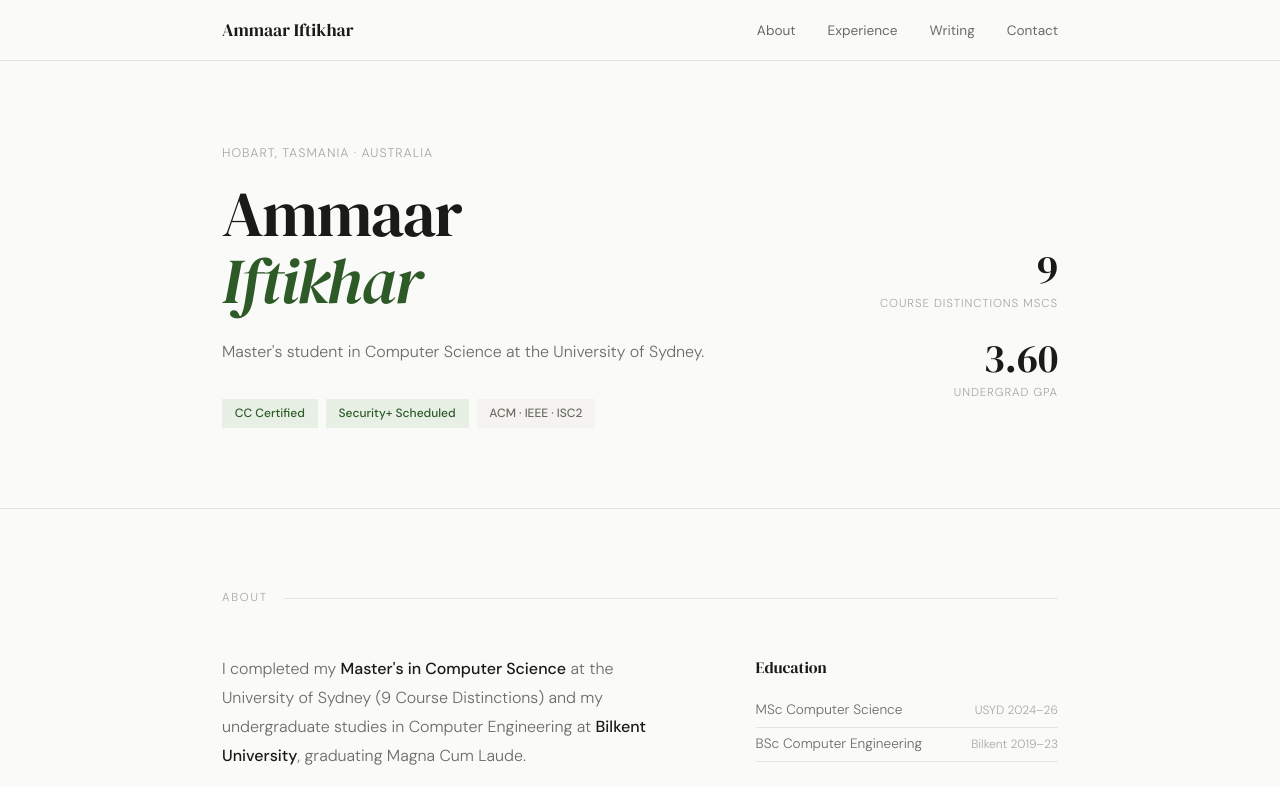
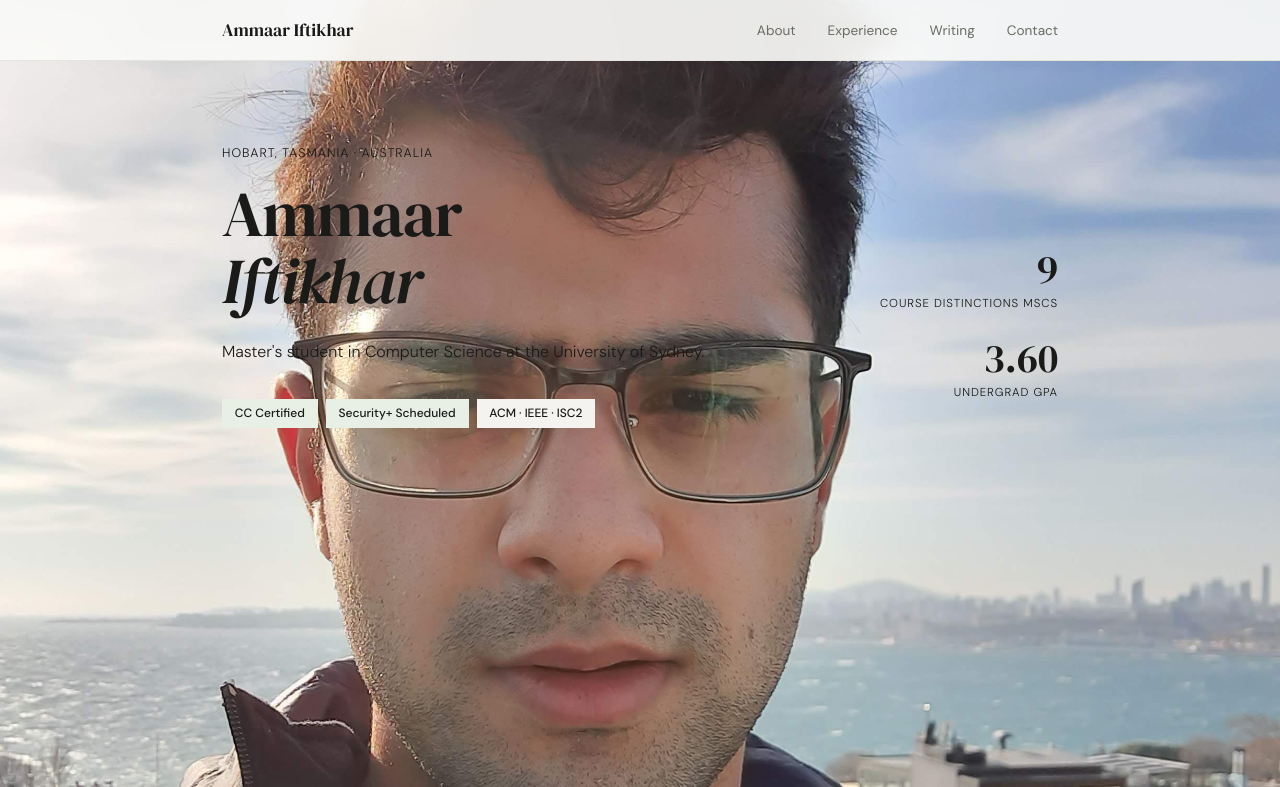
Before and after one commit to AmmaarIftikhar/personal_website, a plain HTML site: page index.html in a window 1280 px wide. Shown: the top 787 px of the page. Drawn offline with Linux system fonts and the light colour scheme.

Commit message:
backdrop

```diff
--- a/index.html
+++ b/index.html
@@ -22,6 +22,9 @@
   *, *::before, *::after { box-sizing: border-box; margin: 0; padding: 0; }
   html { scroll-behavior: smooth; }
 
+  #hero * {
+    color: #1a1a18;
+  }
   body {
     background: var(--bg);
     color: var(--text);
@@ -73,7 +76,13 @@
 
   #hero {
     padding: 9rem 0 5rem;
+    min-height: 100vh;
     border-bottom: 1px solid var(--border);
+    background-image: url('img1.jpg');
+    background-size: cover;
+    background-position: top center;
+    background-repeat: no-repeat;
+    background-attachment: scroll;
   }
 
   .hero-inner {
@@ -389,7 +398,6 @@
     from { opacity: 0; transform: translateY(14px); }
     to { opacity: 1; transform: translateY(0); }
   }
-
   .fade { animation: fadeIn 0.7s ease forwards; }
   .d1 { animation-delay: 0.05s; opacity: 0; }
   .d2 { animation-delay: 0.15s; opacity: 0; }
```
Also changed, not shown: img1.jpg (added).
